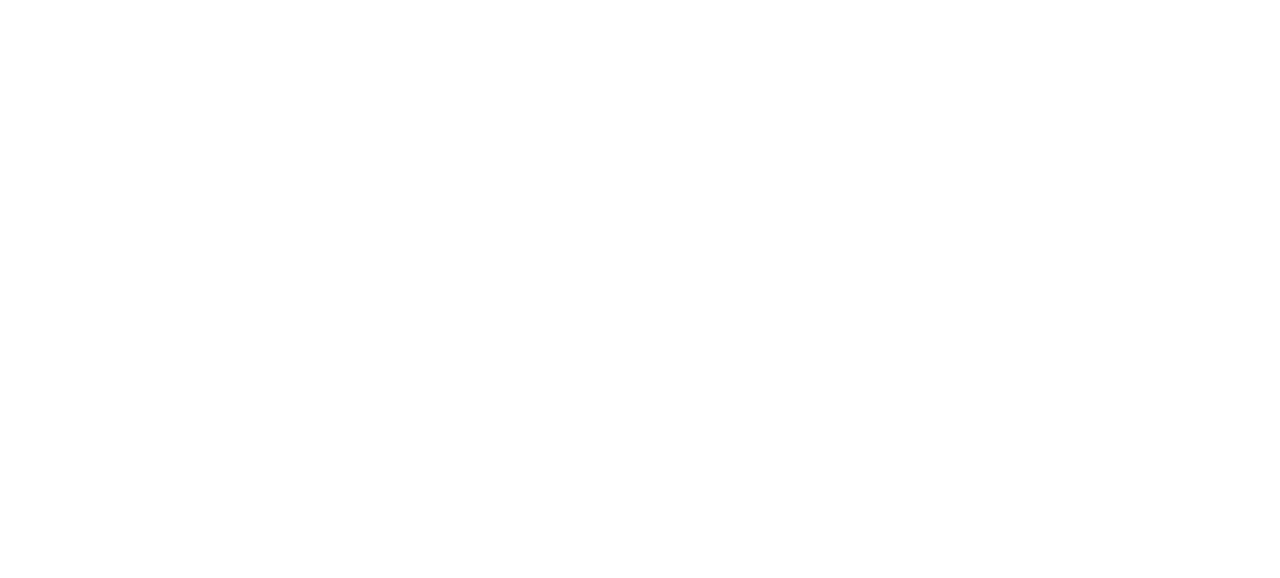
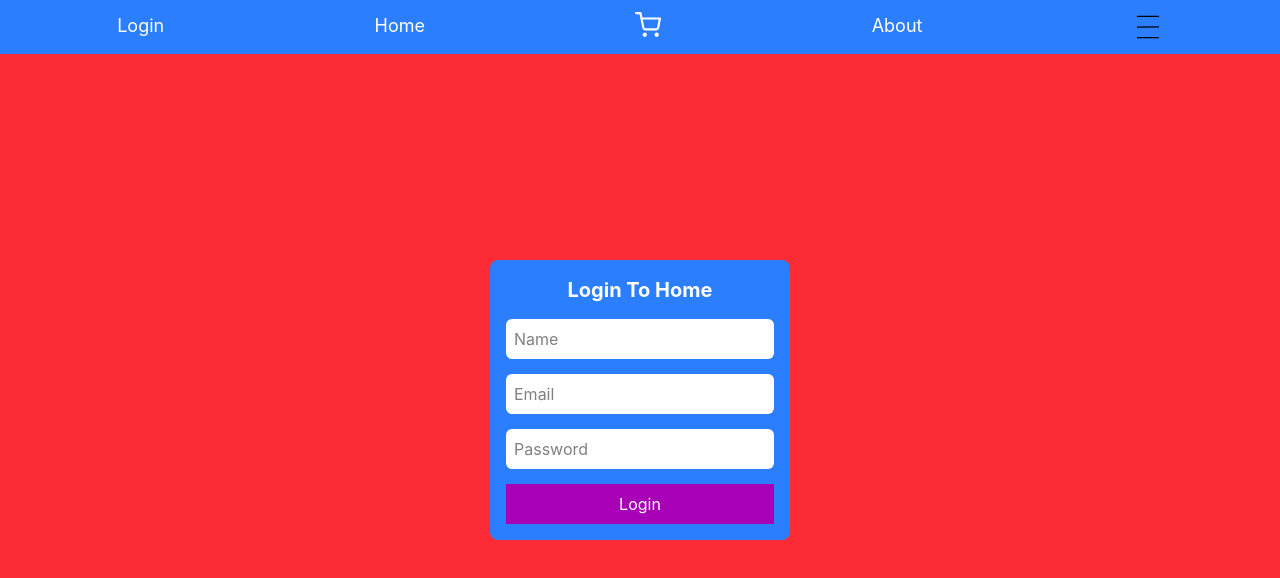
Before and after one commit to abdulrahimkhalafdev-cloud/Store, a React (Vite) app: page / in a window 1280 px wide. Shown: the top 578 px of the page. Built offline with nearby package versions, Linux system fonts and the light colour scheme.

Commit message:
update main

```diff
--- a/src/main.jsx
+++ b/src/main.jsx
@@ -2,11 +2,11 @@ import { StrictMode } from 'react'
 import { createRoot } from 'react-dom/client'
 import './index.css'
 import App from './App.jsx'
-import { BrowserRouter } from 'react-router-dom'
+import { HashRouter } from 'react-router-dom'
 createRoot(document.getElementById('root')).render(
   <StrictMode>
-    <BrowserRouter basename='/Store'>
-      <App />
-    </BrowserRouter>
+    <HashRouter>
+      <App/>
+    </HashRouter>
   </StrictMode>,
 )
```
